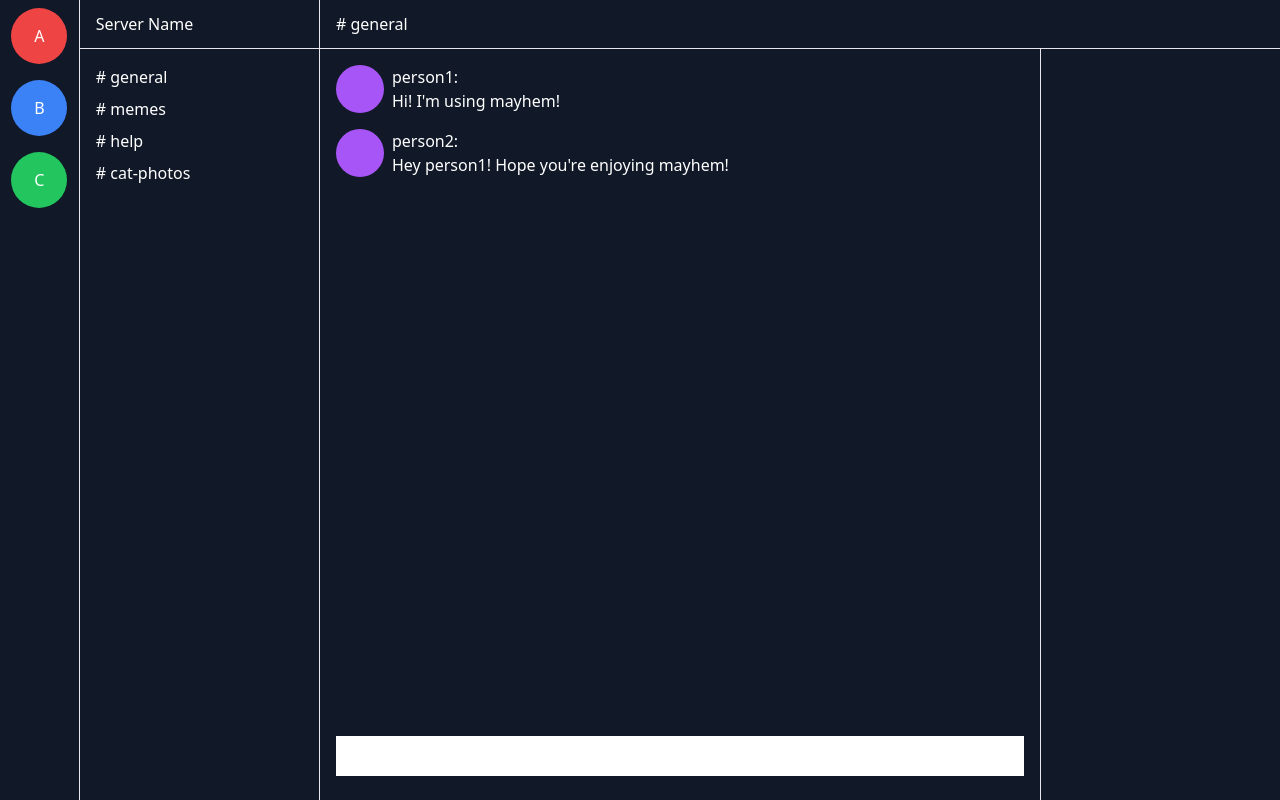
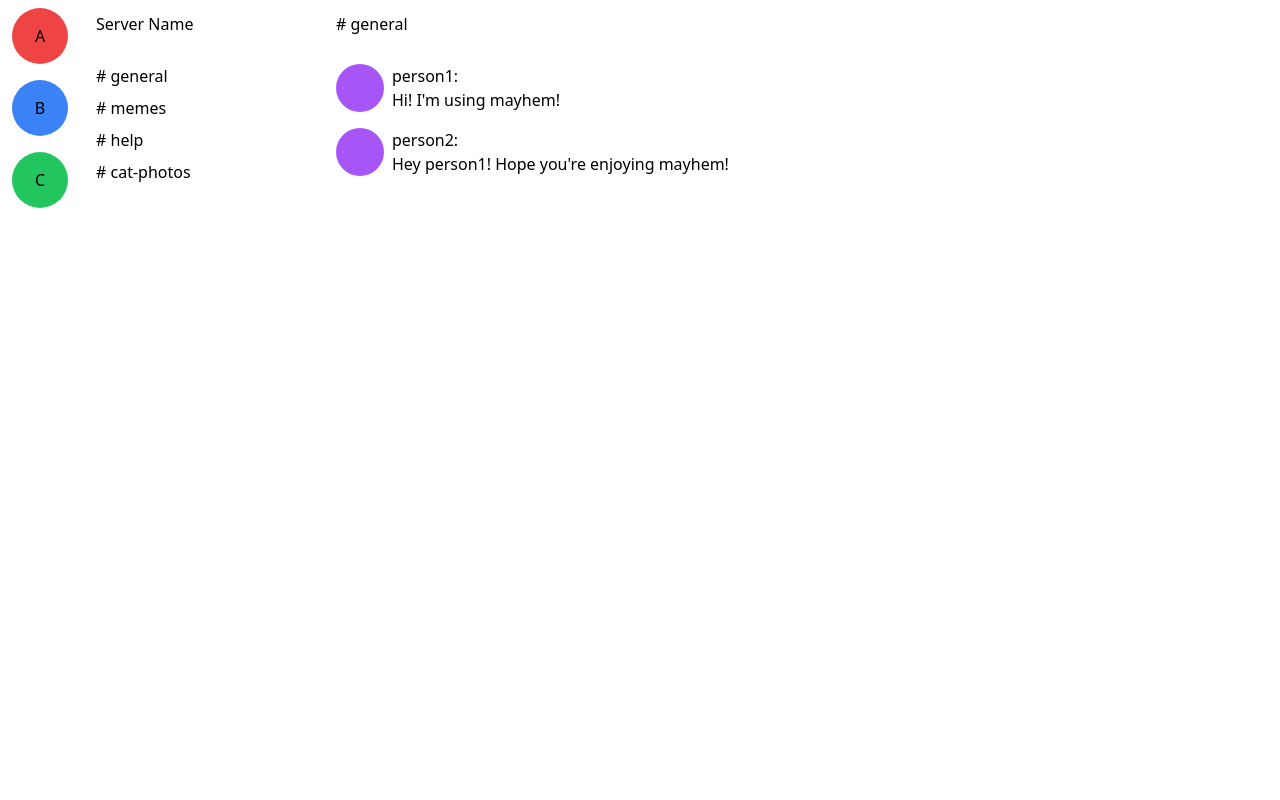
Before and after one commit to arnavb/mayhem, a Next.js app in the folder client/: page / in a window 1280 px wide. Built offline with nearby package versions, Linux system fonts and the light colour scheme.

Commit message:
Remove a lot of styling for now
Move to a grayscale scheme that'll allow more focus on the UI itself
instead of the colors/design, which can be implemented later.

```diff
--- a/client/src/app/page.tsx
+++ b/client/src/app/page.tsx
@@ -7,7 +7,7 @@ export const metadata = {
 
 export default function Home() {
   return (
-    <div className="flex h-screen bg-gray-900 text-white">
+    <div className="flex h-screen ">
       <Sidebar />
       <Main />
     </div>
--- a/client/src/components/Main.tsx
+++ b/client/src/components/Main.tsx
@@ -2,7 +2,7 @@ import ChatContainer from "./ChatContainer";
 
 const MainNavbar = () => {
   return (
-    <div className="flex w-full items-center border-b pl-4 pr-2 pt-3 pb-3">
+    <div className="flex w-full items-center pl-4 pr-2 pt-3 pb-3">
       <span># general</span>
     </div>
   );
--- a/client/src/components/PeopleList.tsx
+++ b/client/src/components/PeopleList.tsx
@@ -1,5 +1,5 @@
 const PeopleList = () => {
-  return <div className="w-1/4 border-l"></div>;
+  return <div className="w-1/4"></div>;
 };
 
 export default PeopleList;
--- a/client/src/components/sidebar/ChannelListContainer.tsx
+++ b/client/src/components/sidebar/ChannelListContainer.tsx
@@ -1,6 +1,6 @@
 const ChannelServerName = ({ name }: { name: string }) => {
   return (
-    <div className="flex w-full items-center border-b pl-4 pr-2 pt-3 pb-3">
+    <div className="flex w-full items-center pl-4 pr-2 pt-3 pb-3">
       <span>{name}</span>
     </div>
   );
--- a/client/src/components/sidebar/ServerList.tsx
+++ b/client/src/components/sidebar/ServerList.tsx
@@ -10,7 +10,7 @@ const ServerIcon = ({ letter, color }: { letter: string; color: string }) => {
 
 const ServerList = () => {
   return (
-    <div className="flex w-1/4 flex-col items-center border-r">
+    <div className="flex w-1/4 flex-col items-center">
       <ServerIcon letter="A" color="bg-red-500" />
       <ServerIcon letter="B" color="bg-blue-500" />
       <ServerIcon letter="C" color="bg-green-500" />
--- a/client/src/components/sidebar/Sidebar.tsx
+++ b/client/src/components/sidebar/Sidebar.tsx
@@ -3,7 +3,7 @@ import ServerList from "./ServerList";
 
 const Sidebar = () => {
   return (
-    <div className="flex w-1/4 shrink-0 border-r">
+    <div className="flex w-1/4 shrink-0">
       <ServerList />
       <ChannelList />
     </div>
```
